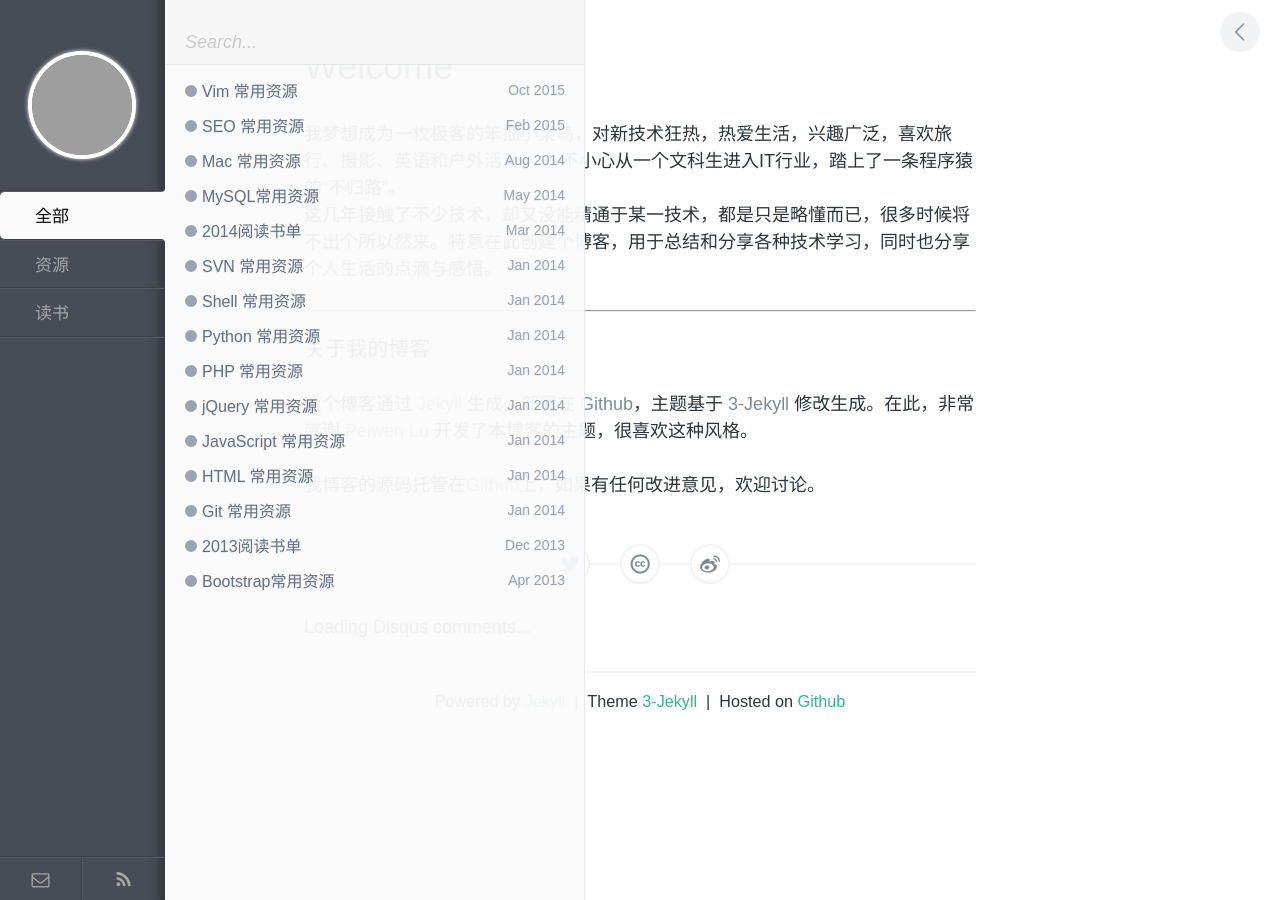
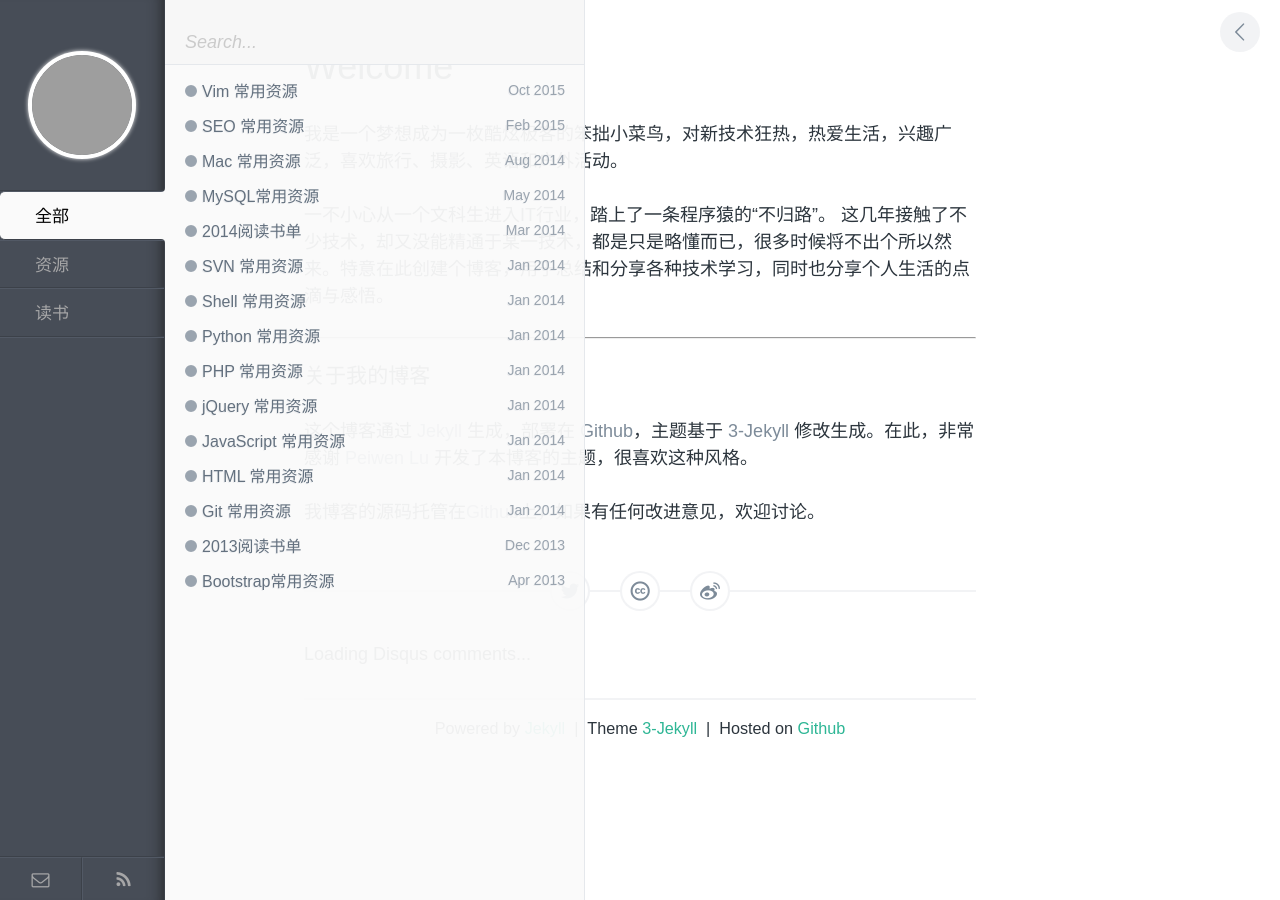
Before and after one commit to z00216423/z00216423.github.io, a Jekyll site: the page built from index.md, in a window 1280 px wide. Built offline with Jekyll 4.4.1, drawn with Linux system fonts in a browser that asks for light colours; comment, search, counter and statistics services are not loaded; grey boxes are pictures that could not be loaded.

Commit message:
add self introduction

```diff
--- a/index.md
+++ b/index.md
@@ -3,8 +3,9 @@ layout: post
 title: Welcome
 ---
 
-我梦想成为一枚极客的笨拙小菜鸟，对新技术狂热，热爱生活，兴趣广泛，喜欢旅行、摄影、英语和户外活动。 一不小心从一个文科生进入IT行业，踏上了一条程序猿的“不归路”。
-这几年接触了不少技术，却又没能精通于某一技术，都是只是略懂而已，很多时候将不出个所以然来。特意在此创建个博客，用于总结和分享各种技术学习，同时也分享个人生活的点滴与感悟。
+我是一个梦想成为一枚酷炫极客的笨拙小菜鸟，对新技术狂热，热爱生活，兴趣广泛，喜欢旅行、摄影、英语和户外活动。
+
+ 一不小心从一个文科生进入IT行业，踏上了一条程序猿的“不归路”。  这几年接触了不少技术，却又没能精通于某一技术，都是只是略懂而已，很多时候将不出个所以然来。特意在此创建个博客，用于总结和分享各种技术学习，同时也分享个人生活的点滴与感悟。
 
 ---
 
```
